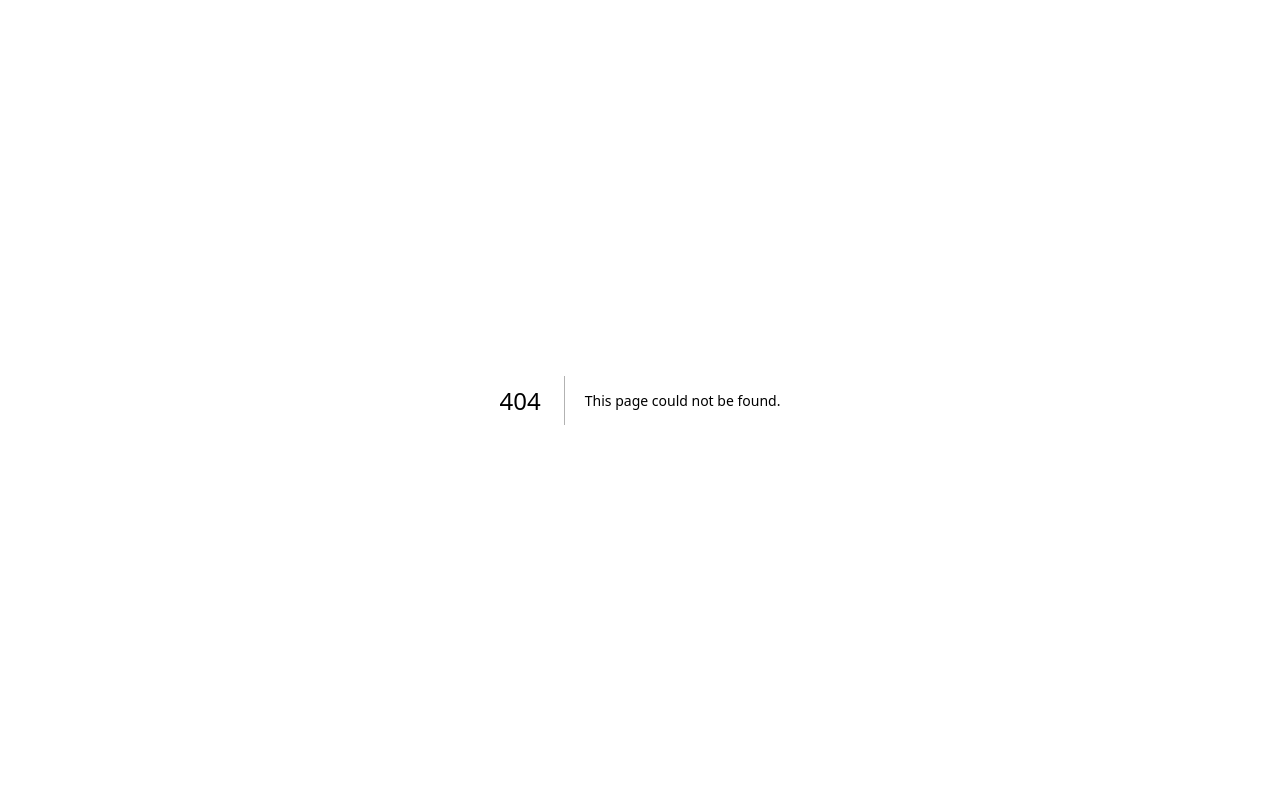
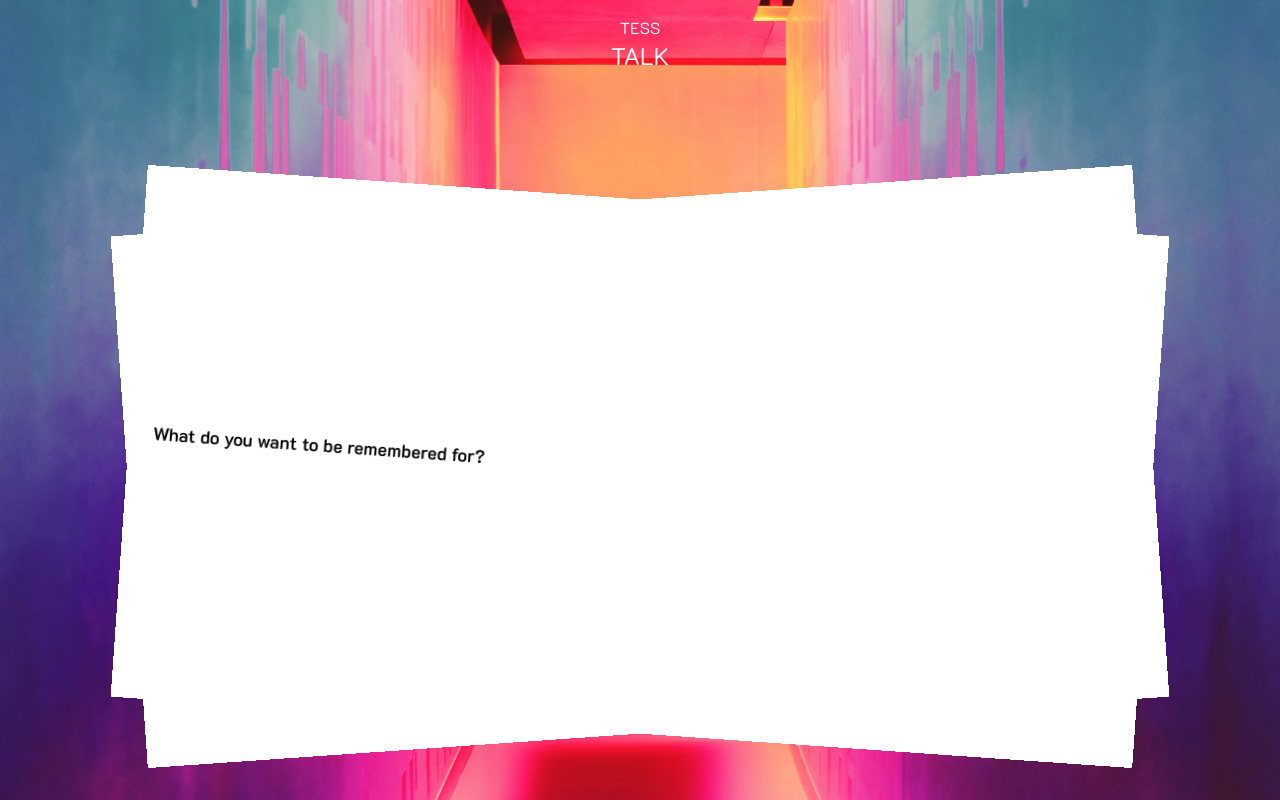
Before and after one commit to tessceciliaj/tesstalk, a Next.js app: page /game in a window 1280 px wide. Before the commit this address had no page. Built offline with nearby package versions, Linux system fonts and the light colour scheme.

Commit message:
swipe card with framer motion, change layout components

```diff
--- /dev/null
+++ b/app/game/page.tsx
@@ -0,0 +1,38 @@
+"use client";
+import { useState } from "react";
+import data from "@/lib/data";
+import Carddeck from "@/components/Carddeck";
+import { motion, AnimatePresence } from "framer-motion";
+
+const Game = () => {
+  const card: any = data;
+  const [cards, setCards] = useState<any>(card);
+
+  const shuffle = (array: string[]) => {
+    return array.sort(() => 0.5 - Math.random());
+  };
+
+  const removeCard = () => {
+    setCards((prevstate: any) => prevstate.slice(0, -1));
+  };
+
+  return (
+    <>
+      <div className="items-center flex flex-col justify-center h-full w-full">
+        <AnimatePresence>
+          {cards.map((card, index) => (
+            <Carddeck
+              key={card.id}
+              card={card}
+              cardcontent={card.text}
+              index={index}
+              onDragEnd={removeCard}
+            />
+          ))}
+        </AnimatePresence>
+      </div>
+    </>
+  );
+};
+
+export default Game;
--- a/app/layout.tsx
+++ b/app/layout.tsx
@@ -1,8 +1,7 @@
 import "./globals.css";
 import type { Metadata } from "next";
-import { Inter } from "next/font/google";
-
-const inter = Inter({ subsets: ["latin"] });
+import bgPicture from "@/public/assets/efe-kurnaz-RnCPiXixooY-unsplash.jpg";
+import Header from "@/components/Header";
 
 export const metadata: Metadata = {
   title: "TessTalk",
@@ -16,7 +15,22 @@ export default function RootLayout({
 }) {
   return (
     <html lang="en">
-      <body className={inter.className}>{children}</body>
+      <body
+        className="font-k2d text-center"
+        style={{
+          backgroundImage: `url(${bgPicture.src})`,
+          backgroundSize: "cover",
+          backgroundRepeat: "no-repeat",
+          backgroundAttachment: "fixed",
+          backgroundPosition: "center",
+          minHeight: "100vh",
+        }}
+      >
+        <main className="flex h-screen flex-col items-center justify-between ">
+          <Header name="TESS" span="TALK" />
+          {children}
+        </main>
+      </body>
     </html>
   );
 }
--- a/app/page.tsx
+++ b/app/page.tsx
@@ -1,24 +1,11 @@
-import Header from "@/components/Header";
 import Button from "@/components/Button";
 import Intro from "@/components/Intro";
-import bgPicture from "@/public/assets/efe-kurnaz-RnCPiXixooY-unsplash.jpg";
 
 export default function Home() {
   return (
-    <main
-      className="flex min-h-screen flex-col items-center justify-between font-k2d text-center"
-      style={{
-        backgroundImage: `url(${bgPicture.src})`,
-        backgroundSize: "cover",
-        backgroundRepeat: "no-repeat",
-        backgroundAttachment: "fixed",
-        backgroundPosition: "center",
-        minHeight: "100vh",
-      }}
-    >
-      <Header name="TESS" span="TALK" />
+    <>
       <Intro />
       <Button />
-    </main>
+    </>
   );
 }
--- a/components/Button.tsx
+++ b/components/Button.tsx
@@ -1,9 +1,13 @@
+import Link from "next/link";
+
 const Button = () => {
   return (
     <div className="w-full">
-      <button className="box border-2 border-white w-[330px] h-[50px] m-6 rounded font-semibold text-white text-lg bg-[rgba(97,0,207,0.3)]">
-        STEP IN
-      </button>
+      <Link href="/game">
+        <button className="box border-2 border-white w-[330px] h-[50px] m-6 rounded font-semibold text-white text-lg bg-[rgba(97,0,207,0.3)]">
+          STEP IN
+        </button>
+      </Link>
     </div>
   );
 };
--- a/components/Carddeck.tsx
+++ b/components/Carddeck.tsx
@@ -0,0 +1,51 @@
+import { useState } from "react";
+import { motion } from "framer-motion";
+
+const Carddeck = ({ card, index, onDragEnd }) => {
+  const [exitDirection, setExitDirection] = useState(1);
+  const [dragControls, setDragControls] = useState({ x: 0, y: 0 });
+
+  const handleDragEnd = (e, info) => {
+    setExitDirection(Math.sign(info.velocity.x));
+    setDragControls({
+      x: info.velocity.x,
+      y: info.velocity.y,
+    });
+
+    if (onDragEnd) {
+      onDragEnd();
+    }
+  };
+
+  return (
+    <>
+      <motion.div
+        className="bg-white rounded m-h-[500px] h-2/3 m-w-[430px] absolute top-1/4 w-4/5"
+        drag={true}
+        onDragEnd={handleDragEnd}
+        initial={{ scale: 0, translateX: -500 }}
+        whileDrag={{ scale: 1.05 }}
+        animate={{
+          translateX: 0,
+          scale: 1,
+          rotate: `${card.text.length % 2 === 0 ? 4 : -4}deg`,
+        }}
+        exit={{
+          x: dragControls.x,
+          y: dragControls.y,
+          opacity: 0,
+          scale: 0.5,
+          transition: { duration: 1 },
+          translateX: 500 * exitDirection,
+        }}
+        transition={{ duration: 0.3, delay: index * 0.05 }}
+      >
+        <div className=" items-center flex text-center w-full h-full p-6 font-bold text-lg">
+          <h2>{card.text}</h2>
+        </div>
+      </motion.div>
+    </>
+  );
+};
+
+export default Carddeck;
--- /dev/null
+++ b/lib/data.ts
@@ -0,0 +1,92 @@
+type gamesData = {
+  id: string;
+  text: string;
+};
+
+const data: gamesData[] = [
+  {
+    id: "1",
+    text: "If you were a god, which song would play on repeat in heaven and in hell?",
+  },
+  {
+    id: "2",
+    text: "Would you never be able to eat meat or vegetables again?",
+  },
+  { id: "3", text: "Which Astrid Lindgren character are you most like?" },
+  {
+    id: "4",
+    text: "Would you rather be physically paralyzed or emotionally paralyzed?",
+  },
+  { id: "5", text: "What is the best costume you've seen someone wear?" },
+  { id: "6", text: "Which fear would you like to overcome?" },
+  {
+    id: "7",
+    text: "Would you rather have a flying carpet or a car that can drive underwater?",
+  },
+  { id: "8", text: "What is the strangest thing you've eaten?" },
+  { id: "9", text: "What is the weirdest allergy you've heard of?" },
+  {
+    id: "10",
+    text: "Name one thing you would always like to carry with you.",
+  },
+  { id: "11", text: "Would you prefer to follow or lead a group?" },
+  { id: "12", text: "Would you prefer to work alone or collaborate?" },
+  {
+    id: "13",
+    text: "Would you rather have no one show up on your birthdays or at your funeral?",
+  },
+  {
+    id: "14",
+    text: "If you could live in a fictional world from a book or movie, which one would it be?",
+  },
+  { id: "15", text: "What do you prefer to do on a rainy day?" },
+  {
+    id: "16",
+    text: "Have you ever performed in front of a large audience?",
+  },
+  {
+    id: "17",
+    text: "Would you rather get lost in a dangerous part of your city or lost in the woods?",
+  },
+  {
+    id: "18",
+    text: "When was the last time you learned something completely new (big or small)?",
+  },
+  {
+    id: "19",
+    text: "In a post-apocalyptic world, what skill or specialized knowledge would you contribute?",
+  },
+  { id: "20", text: "If you changed careers, what would you switch to?" },
+  { id: "21", text: "What role would you have if you were in a cult?" },
+  { id: "22", text: "Which artist would you like to see live?" },
+  {
+    id: "23",
+    text: "Have you ever dated someone who didn't speak the same language as you?",
+  },
+  { id: "24", text: "Which hour of the day do you think is the best?" },
+  { id: "25", text: "Name a criminal act that you have committed." },
+  {
+    id: "26",
+    text: "Describe a person who is your complete opposite in three words.",
+  },
+  { id: "27", text: "What's your favourite creative thing to do?" },
+  {
+    id: "28",
+    text: "Name something you haven't done yet but is on your bucket list.",
+  },
+  {
+    id: "29",
+    text: "How do you think your life will be in 10 years from now?",
+  },
+  { id: "30", text: "Are you the type to cry during sad movies?" },
+  {
+    id: "31",
+    text: "Tell us about a time when you were extremely nervous.",
+  },
+  { id: "32", text: "What do you want to be remembered for?" },
+  // {id: '33', text: ""},
+  // {id: '34', text: ""},
+  // {id: '35', text: ""}
+];
+
+export default data;
--- a/package.json
+++ b/package.json
@@ -13,6 +13,7 @@
     "@types/react": "18.2.22",
     "@types/react-dom": "18.2.7",
     "autoprefixer": "10.4.15",
+    "framer-motion": "^10.16.4",
     "next": "13.5.1",
     "postcss": "8.4.30",
     "react": "18.2.0",
```
Also changed, not shown: 1 other file (tests, documents, lock files or other folders).
